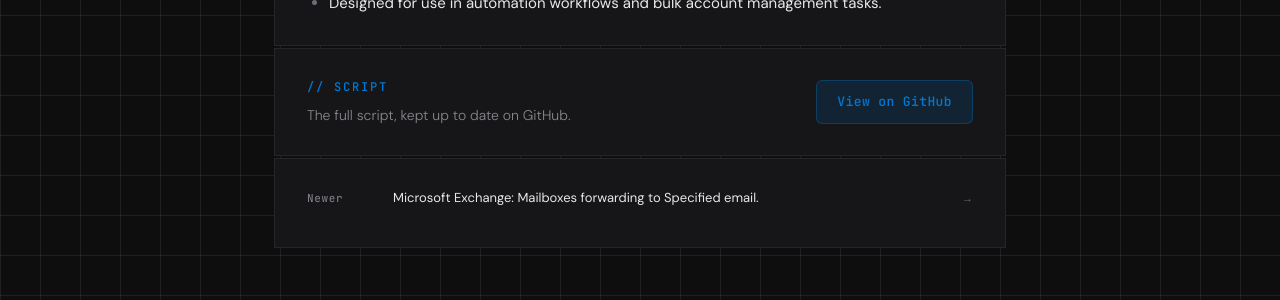
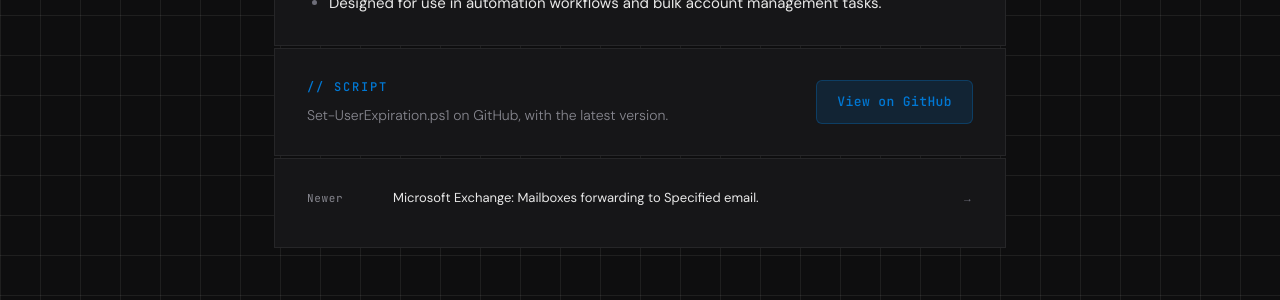
Before and after one commit to Snowstuff123/snowstuff123.github.io, a Jekyll site: the page built from _posts/2026-10-01-activedir-expiration.md, in a window 1280 px wide and 900 px high, scrolled down 1760 px. Shown: the part 505-805 px from the top of the window. Built offline with Jekyll 4.4.1, drawn with Linux system fonts in a browser that asks for light colours.

Commit message:
Update 2026-10-01-activedir-expiration.md

```diff
--- a/_posts/2026-10-01-activedir-expiration.md
+++ b/_posts/2026-10-01-activedir-expiration.md
@@ -5,6 +5,7 @@ date: 2026-10-01
 description: "Sets an Active Directory user account expiration date."
 tags: [powershell, activedirectory, function, github]
 script_url: https://github.com/Snowstuff123/Powershell-Scripts/blob/main/Set-UserExpiration/Set-UserExpiration.ps1
+script_desc: "Set-UserExpiration.ps1 on GitHub, with the latest version."
 ---
 ## Overview
 Sets an Active Directory user account expiration date.
```
